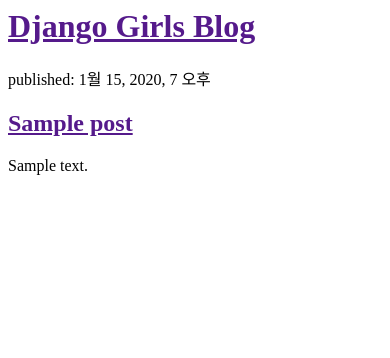
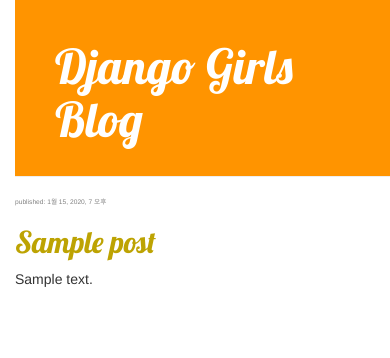
Before and after one commit to JiyoungPark/my-first-blog, a Django app: template blog/templates/blog/post_list.html in a window 390 px wide. Shown: the top 358 px of the page. Run offline with Django 3.2, Linux system fonts and the light colour scheme; the template is opened without the code that fills it: values that come from a table or form of the project are taken from there, others are empty; tables that the repository leaves empty hold one stand-in row (values such as "Sample post"); some libraries are stand-ins or nearby versions.

Commit message:
Modify css file

```diff
--- /dev/null
+++ b/blog/static/css/blog.css
@@ -0,0 +1,51 @@
+
+body {
+    padding-left: 15px;
+}
+
+.page-header {
+    background-color: #ff9400;
+    margin-top: 0;
+    padding: 20px 20px 20px 40px;
+}
+
+.page-header h1, .page-header h1 a, .page-header h1 a:visited, .page-header h1 a:active {
+    color: #ffffff;
+    font-size: 36pt;
+    text-decoration: none;
+    font-family: 'Lobster', cursive;
+}
+
+.content {
+    margin-left: 40px;
+}
+
+h2 a, h3, h4 {
+    color: #bda302;
+    font-family: 'Lobster', cursive;
+
+}
+
+.date {
+    color: #828282;
+    font-size: 5pt;
+}
+
+.save {
+    float: right;
+}
+
+.post-form textarea, .post-form input {
+    width: 100%;
+}
+
+.top-menu, .top-menu:hover, .top-menu:visited {
+    color: #ffffff;
+    float: right;
+    font-size: 26pt;
+    margin-right: 20px;
+}
+
+.post {
+    margin-bottom: 70px;
+}
--- a/blog/templates/blog/post_list.html
+++ b/blog/templates/blog/post_list.html
@@ -1,21 +1,31 @@
+{% load static %}
 <html>
+
     <head>
         <title>Jiyoung Blog</title>
+        <link rel="stylesheet" href="//maxcdn.bootstrapcdn.com/bootstrap/3.2.0/css/bootstrap.min.css">
+        <link rel="stylesheet" href="//maxcdn.bootstrapcdn.com/bootstrap/3.2.0/css/bootstrap-theme.min.css">
+        <link rel="stylesheet" href="{% static 'css/blog.css' %}">
+        <link href="//fonts.googleapis.com/css?family=Lobster&subset=latin,latin-ext" rel="stylesheet" type="text/css">
     </head>
     <body>
-        <div>
-            <h1><a href="">Django Girls Blog</a></h1>
+
+        <div class="page-header">
+            <h1><a href="/">Django Girls Blog</a></h1>
         </div>
 
-        <div>
-
-            {% for post in posts %}
-                <div>
-                    <p>published: {{post.published_date}}</p>
-                    <h2><a href=''>{{post.title}}</a></h2>
-                    <p>{{post.text|linebreaksbr }}</p>
-                </div>
-            {% endfor %}
+        <div class="row">
+            <div class="col-md-8">
+                {% for post in posts %}
+                    <div class = "post">
+                        <div class="date">
+                            <p>published: {{post.published_date}}</p>
+                        </div>
+                        <h2><a href="">{{post.title}}</a></h2>
+                        <p>{{post.text|linebreaksbr }}</p>
+                    </div>
+                {% endfor %}
+            </div>
         </div>
 
 
```
